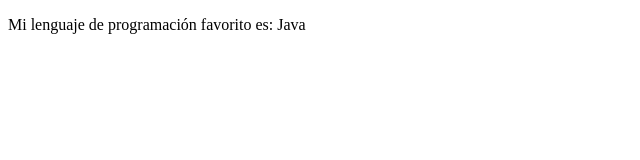
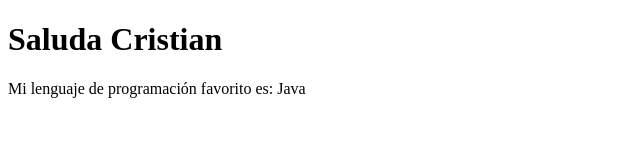
Before and after one commit to HV240081/Ejercicio-DPS-G04T, a plain HTML site: page index.html in a window 1280 px wide. Shown: the whole page, without its empty margins (0-640 px from the left). Drawn offline with Linux system fonts and the light colour scheme.

Commit message:
Update index.html

```diff
--- a/index.html
+++ b/index.html
@@ -8,6 +8,7 @@
 </head>
 <body>
     <div id="HV240081">
+        <h1>Saluda Cristian</h1>
         <p>Mi lenguaje de programación favorito es: Java</p>
       </div>
 </body>
```
